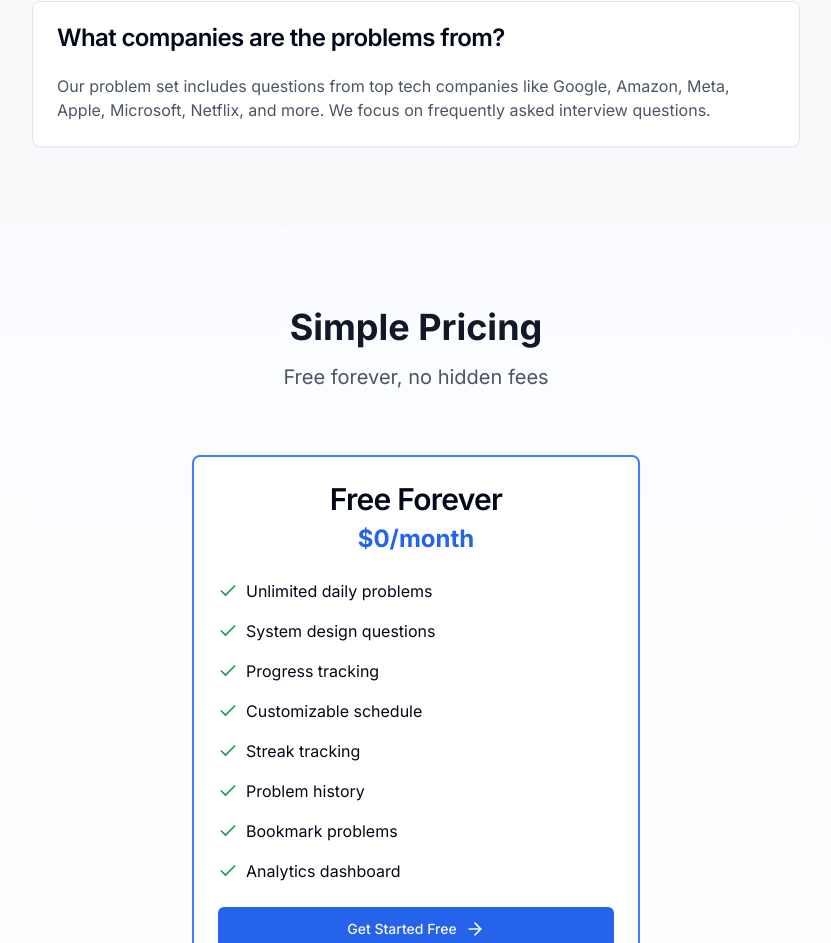
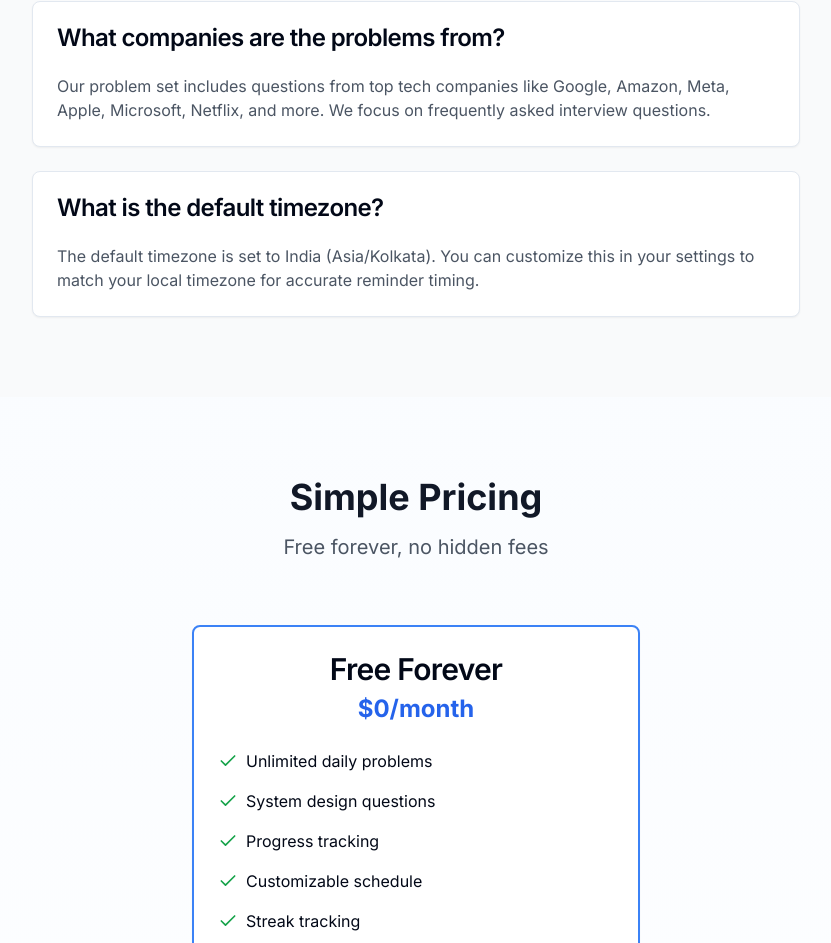
Before and after one commit to tirthachetry-zoho/daily-dsa-lld-reminder, a Next.js app: page / in a window 1280 px wide. Shown: the part 2863-3806 px from the top of the page, without its empty margins (224-1055 px from the left). Built offline with nearby package versions, Linux system fonts and the light colour scheme.

Commit message:
Set default timezone to Asia/Kolkata and add timezone info to homepage

```diff
--- a/app/dashboard/settings/page.tsx
+++ b/app/dashboard/settings/page.tsx
@@ -29,7 +29,7 @@ export default function SettingsPage() {
   const [settings, setSettings] = useState({
     email: "",
     reminderTime: "09:00",
-    timezone: "UTC",
+    timezone: "Asia/Kolkata",
     frequencyDays: 1,
     systemDesignFrequency: 3,
     isActive: true,
--- a/app/page.tsx
+++ b/app/page.tsx
@@ -255,6 +255,16 @@ export default function Home() {
                 </p>
               </CardContent>
             </Card>
+            <Card>
+              <CardHeader>
+                <CardTitle>What is the default timezone?</CardTitle>
+              </CardHeader>
+              <CardContent>
+                <p className="text-gray-600 dark:text-gray-300">
+                  The default timezone is set to India (Asia/Kolkata). You can customize this in your settings to match your local timezone for accurate reminder timing.
+                </p>
+              </CardContent>
+            </Card>
           </div>
         </div>
       </section>
```
